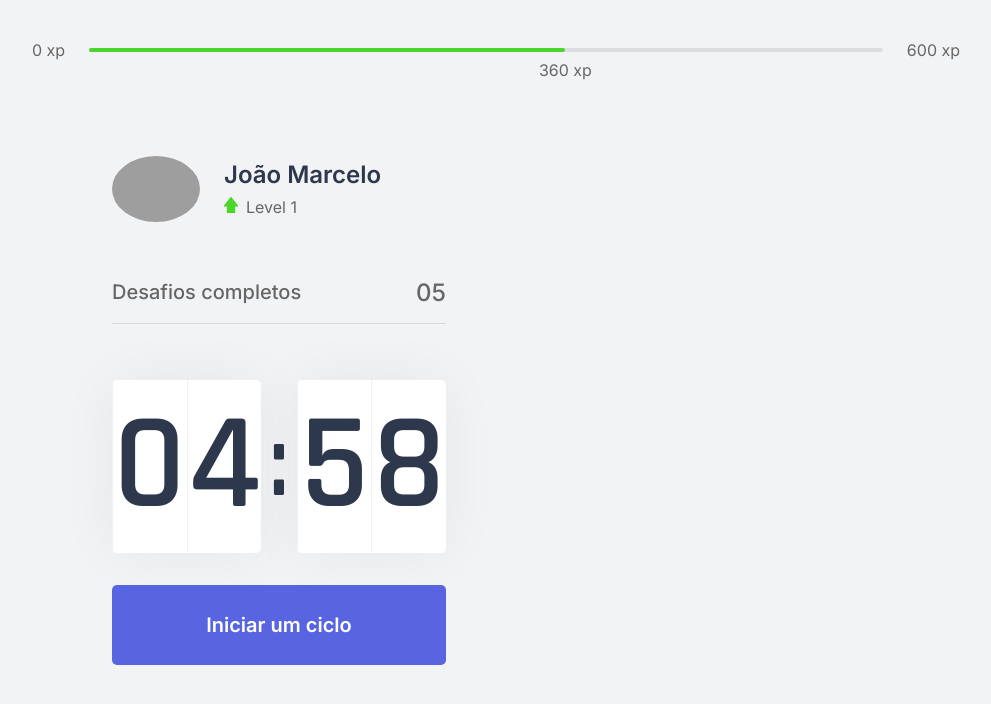
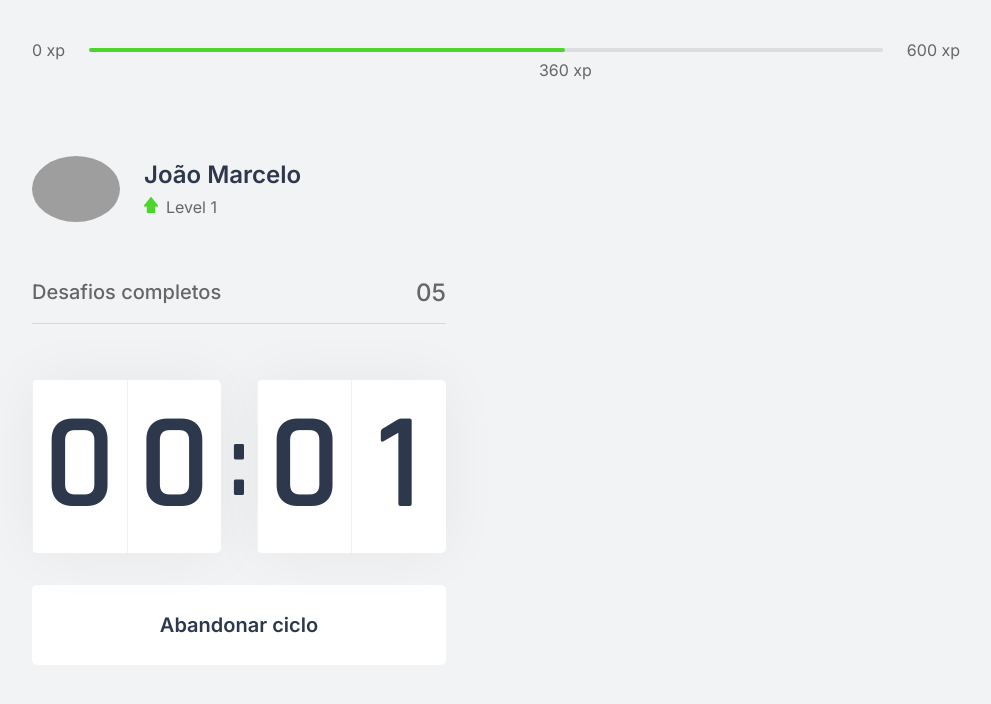
Before and after one commit to hereisjohnny2/moveit-next, a Next.js app: page / in a window 1280 px wide. Both pictures are taken after a click on the button "Iniciar um ciclo". Shown: the top 704 px of the page, without its empty margins (144-1135 px from the left). Built offline with nearby package versions, Linux system fonts and the light colour scheme; grey boxes are pictures that could not be loaded.

Commit message:
countdown finshed

```diff
--- a/src/components/Countdown.tsx
+++ b/src/components/Countdown.tsx
@@ -3,27 +3,39 @@
 
 export function Countdown() {
 
-	const [time, setTime] = useState(5 * 60);
-	const [active, setActive] = useState(false);
+	let countdownTimeout: NodeJS.Timeout;
+	const timeout = 0.05 * 60;
+
+	const [time, setTime] = useState(timeout);
+	const [isActive, setIsActive] = useState(false);
+	const [hasFinished, setHasFinished] = useState(false);
 
 	const minutes = Math.floor(time / 60);
 	const seconds = time % 60;
 
-	const [ minuteDecimal, minuteUnit ] = String(minutes).padStart(2, '0').split('');
-	const [ secondDecimal, secondUnit ] = String(seconds).padStart(2, '0').split('');
+	const [minuteDecimal, minuteUnit] = String(minutes).padStart(2, '0').split('');
+	const [secondDecimal, secondUnit] = String(seconds).padStart(2, '0').split('');
 
 	function startCountdown() {
-		setActive(true);
+		setIsActive(true);
+	}
 
+	function resetCountdown() {
+		clearTimeout(countdownTimeout);
+		setIsActive(false);
+		setTime(timeout);
 	}
 
 	useEffect(() => {
-		if (active && time > 0) {
-			setTimeout(() => {
+		if (isActive && time > 0) {
+			countdownTimeout = setTimeout(() => {
 				setTime(time - 1)
 			}, 1000);
+		} else if (isActive && time === 0) {
+			setHasFinished(true);
+			setIsActive(false);
 		}
-	}, [active, time]);
+	}, [isActive, time]);
 
 	return (
 		<div>
@@ -38,6 +50,24 @@
 					<span>{secondUnit}</span>
 				</div>
 			</div>
+			{hasFinished ? (
+				<button
+					disabled
+					className={styles.countdownButton}
+				>
+					Ciclo encerrado
+				</button>
+			) : (
+					<>
+						{isActive ? (
+							<button
+								type='button'
+								className={`${styles.countdownButton} ${styles.countdownButtonActive}`}
+								onClick={resetCountdown}
+							>
+								Abandonar ciclo
+							</button>
+						) : (
 								<button
 									type='button'
 									className={styles.countdownButton}
@@ -45,6 +75,10 @@
 								>
 									Iniciar um ciclo
 								</button>
+							)
+						}
+					</>
+				)}
 		</div>
 	);
 }
--- a/src/styles/components/Countdown.module.css
+++ b/src/styles/components/Countdown.module.css
@@ -61,6 +61,22 @@
     transition: background-color 0.2s;
 }
 
-.countdownButton:hover {
+.countdownButton:not(:disabled):hover {
     background: var(--blue-dark);
 }
+
+.countdownButtonActive {
+    background: var(--white);
+    color: var(--title);
+}
+
+.countdownButtonActive:not(:disabled):hover {
+    background: var(--red);
+    color: var(--white);
+}
+
+.countdownButton:disabled {
+    background:  var(--white);
+    color: var(--text);
+    cursor: not-allowed;
+}
--- a/src/styles/pages/Home.module.css
+++ b/src/styles/pages/Home.module.css
@@ -9,7 +9,6 @@
 }
 
 .container section {
-    margin: 5rem;
 
     flex: 1;
 
```
Lines whose indentation alone changed are shown as unchanged.
